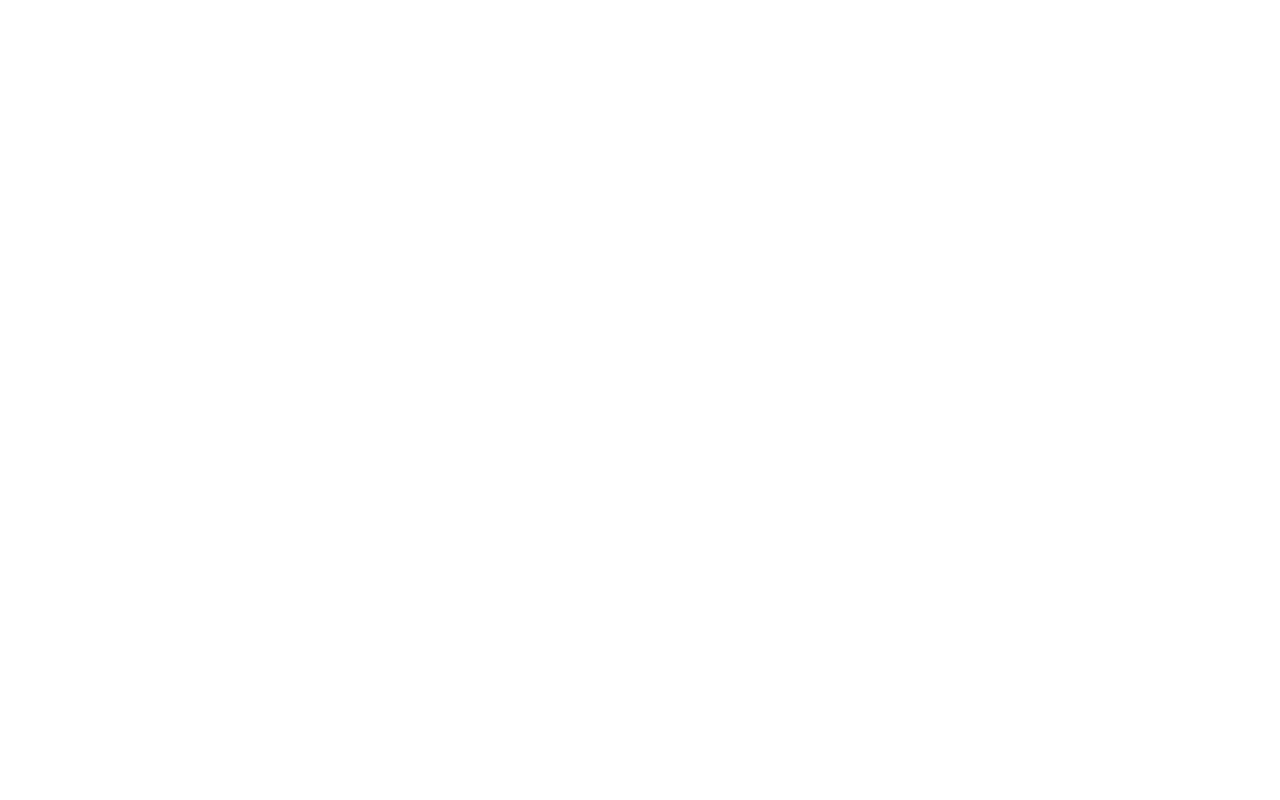
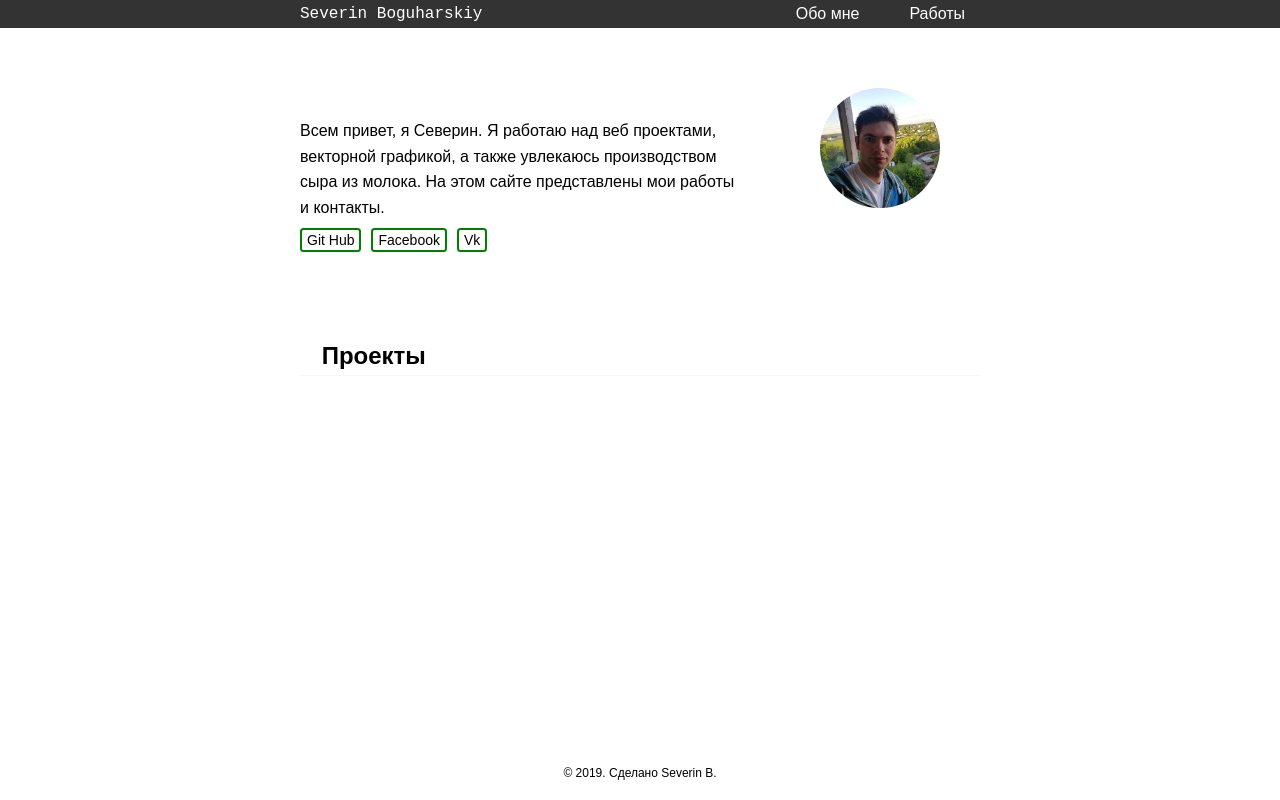
Before and after one commit to Diatom/my-site-2, a plain HTML site: page index.html in a window 1280 px wide. Drawn offline with Linux system fonts and the light colour scheme.

Commit message:
add present block

```diff
--- a/css/style.css
+++ b/css/style.css
@@ -2,4 +2,98 @@ body  {
   font-family: sans-serif;
   margin: 0;
   padding: 0;
+  display: grid;
+  min-height: 100vh;
+  grid-template-columns: 1fr;
+  grid-template-rows: auto 1fr auto;
 }
+header {
+  position: fixed;
+  grid-row: 1;
+  width: 100%;
+  background-color: black;
+  opacity: 0.8;
+}
+header ul {
+  width: 700px;
+  margin: auto;
+  padding: 0;
+  height: 100%;
+}
+header ul a {
+  color: white;
+  text-decoration: none;
+  display: inline-block;
+  margin: 5px 25px 5px 25px;
+  padding: 0;
+  float: right;
+}
+header ul a:first-child {
+  font-family: "Courier New", Courier, monospace;
+  float: left;
+  margin-left: 10px;
+}
+header ul a li {
+  list-style: none;
+  margin: 0;
+  padding: 0;
+}
+footer {
+  grid-row: 3;
+  text-align: center;
+  font-size: 12px;
+  padding: 20px 0 20px 0;
+}
+main {
+  grid-row: 2;
+  margin-top: 28px;
+  width: 100%;
+}
+section {
+  width: 680px;
+  margin: auto;
+  padding: 10px;
+  height: auto;
+  display: flex;
+  flex-wrap: wrap;
+}
+.about div {
+  font-size: 16px;
+  line-height: 1.6;
+  margin-top: 80px;
+  width: 440px;
+}
+.about img {
+  border-radius: 50%;
+  width: 120px;
+  height: 120px;
+  margin: 50px 40px 20px 80px;
+}
+.about a {
+  border: 2px solid green;
+  border-radius: 3.5px;
+  color: black;
+  font-size: 14px;
+  text-decoration: none;
+  text-align: center;
+  margin-right: 10px;
+  padding: 2px 5px 2px 5px;
+}
+.about a:hover {
+  border: 2px solid purple;
+  background-color: whitesmoke;
+}
+.projects {
+  margin-top: 50px;
+}
+.projects h1 {
+  width: 100%;
+  border-bottom: 1px solid whitesmoke;
+  padding-bottom: 5px;
+}
+.anchor {
+  opacity: 0.0;
+}
+.projects h1:hover .anchor {
+  opacity: 1.0;
+}
--- a/index.html
+++ b/index.html
@@ -7,11 +7,51 @@
 </head>
 <body>
 
-  <nav></nav>
+  <header>
+    <ul>
+      <a href="#"><li>Severin Boguharskiy</li></a>
+      <a href="#"><li>Работы</li></a>
+      <a href="#"><li>Обо мне</li></a>
+    </ul>
+  </header>
 
-  <main></main>
+  <main>
+    <section id="about" class="about">
+      <div>
+        Всем привет, я Северин. Я работаю над веб проектами,
+        векторной графикой, а также увлекаюсь производством
+        сыра из молока.
+        На этом сайте представлены мои работы и контакты.
+      </div>
+      <img src="images/severin.jpg" alt="Severin">
+      <a href="https://github.com/Diatom" target="_blank">Git Hub</a>
+      <a href="https://www.facebook.com/severin.bo" target="_blank">Facebook</a>
+      <a href="https://vk.com/severinb" target="_blank">Vk</a>
+    </section>
 
-  <footer></footer>
+    <section id="projects" class="projects">
+      <h1>
+        <a href="#projects" class="anchor" aria-hidden="true">
+          <svg width="15px" height="15px" version="1.1" id="Capa_1"
+        	 viewBox="0 0 52.974 52.974">
+        <g>
+        	<path d="M49.467,3.51c-4.677-4.679-12.291-4.681-16.97,0l-9.192,9.192c-0.391,0.391-0.391,1.023,0,1.414s1.023,0.391,1.414,0
+        		l9.192-9.192c1.88-1.88,4.391-2.915,7.07-2.915c2.681,0,5.191,1.036,7.071,2.916s2.916,4.391,2.916,7.071
+        		c0,2.68-1.036,5.19-2.916,7.07L36.033,31.088c-3.898,3.898-10.244,3.898-14.143,0c-0.391-0.391-1.023-0.391-1.414,0
+        		s-0.391,1.023,0,1.414c2.34,2.339,5.412,3.509,8.485,3.509s6.146-1.17,8.485-3.509L49.467,20.48
+        		c2.258-2.258,3.502-5.271,3.502-8.485C52.969,8.781,51.725,5.768,49.467,3.51z"/>
+        	<path d="M26.84,40.279l-7.778,7.778c-1.88,1.88-4.391,2.916-7.071,2.916c-2.68,0-5.19-1.036-7.071-2.916
+        		c-3.898-3.898-3.898-10.243,0-14.142l11.314-11.314c3.899-3.898,10.244-3.896,14.142,0c0.391,0.391,1.023,0.391,1.414,0
+        		s0.391-1.023,0-1.414c-4.677-4.679-12.291-4.681-16.97,0L3.505,32.502c-2.258,2.258-3.501,5.271-3.501,8.485
+        		c0,3.214,1.244,6.227,3.502,8.484s5.271,3.502,8.484,3.502c3.215,0,6.228-1.244,8.485-3.502l7.778-7.778
+        		c0.391-0.391,0.391-1.023,0-1.414S27.231,39.889,26.84,40.279z"/>
+          </a>
+        Проекты
+      </h1>
+    </section>
+  </main>
+
+  <footer>© 2019. Сделано Severin B.</footer>
 
 </body>
 </html>
```
Also changed, not shown: css/unlink.svg (added), images/severin.jpg (added), images/unlink.svg (added), 1 other file.
